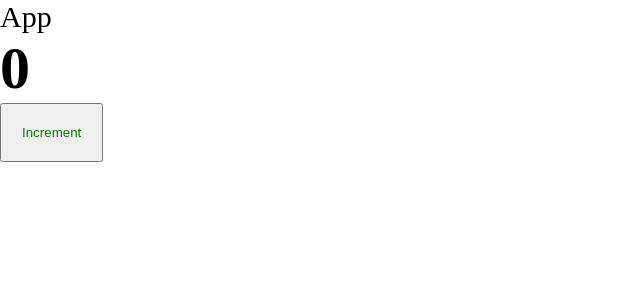
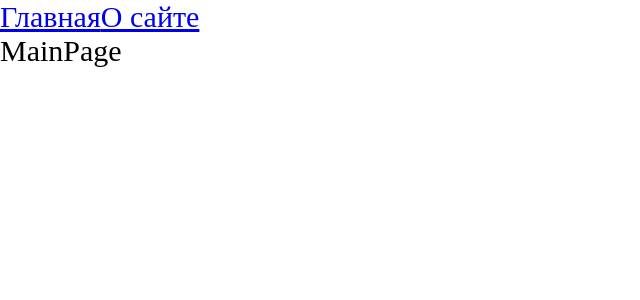
Before and after one commit to alexander962/advanced-frontend, a React app: page / in a window 1280 px wide. Shown: the top 300 px of the page, without its empty margins (0-640 px from the left). Built offline with nearby package versions, Linux system fonts and the light colour scheme.

Commit message:
add react routing and chunks

```diff
--- a/package.json
+++ b/package.json
@@ -15,6 +15,7 @@
     "@types/node": "^17.0.21",
     "@types/react": "^17.0.39",
     "@types/react-dom": "^17.0.11",
+    "@types/react-router-dom": "^5.3.3",
     "@types/webpack": "^5.28.0",
     "@types/webpack-dev-server": "^4.7.2",
     "css-loader": "^6.11.0",
@@ -33,6 +34,7 @@
   },
   "dependencies": {
     "react": "^17.0.2",
-    "react-dom": "^17.0.2"
+    "react-dom": "^17.0.2",
+    "react-router-dom": "^6.26.2"
   }
 }
--- a/src/App.tsx
+++ b/src/App.tsx
@@ -1,6 +1,8 @@
-import { FC } from "react";
-import { Counter } from "./components/Counter";
+import { FC, Suspense } from "react";
+import { Link, Route, Routes } from "react-router-dom";
 import "./index.scss";
+import { AboutPageAsync } from "./pages/AboutPage/AboutPage.async";
+import { MainPageAsync } from "./pages/MainPage/MainPage.async";
 
 interface Props {
   className?: string;
@@ -9,8 +11,14 @@
 export const App: FC<Props> = ({ className }) => {
   return (
     <div className="app">
-      App
-      <Counter />
+      <Link to={"/"}>Главная</Link>
+      <Link to={"/about"}>О сайте</Link>
+      <Suspense fallback={<div>loading...</div>}>
+        <Routes>
+          <Route path="/about" element={<AboutPageAsync />} />
+          <Route path="/" element={<MainPageAsync />} />
+        </Routes>
+      </Suspense>
     </div>
   );
 };
--- a/src/index.tsx
+++ b/src/index.tsx
@@ -1,4 +1,10 @@
 import { render } from "react-dom";
 import { App } from "./App";
+import { BrowserRouter } from "react-router-dom";
 
-render(<App />, document.getElementById("root"));
+render(
+  <BrowserRouter>
+    <App />
+  </BrowserRouter>,
+  document.getElementById("root"),
+);
--- /dev/null
+++ b/src/pages/AboutPage/AboutPage.async.tsx
@@ -0,0 +1,9 @@
+import { lazy } from "react";
+
+export const AboutPageAsync = lazy(
+  () =>
+    new Promise((resolve) => {
+      // @ts-ignore
+      setTimeout(() => resolve(import("./AboutPage")), 2000);
+    }),
+);
--- /dev/null
+++ b/src/pages/AboutPage/AboutPage.tsx
@@ -0,0 +1,11 @@
+import { FC } from "react";
+
+interface Props {
+  className?: string;
+}
+
+const AboutPage: FC<Props> = ({ className }) => {
+  return <div className={className}>AboutPage</div>;
+};
+
+export default AboutPage;
--- /dev/null
+++ b/src/pages/MainPage/MainPage.async.tsx
@@ -0,0 +1,9 @@
+import { lazy } from "react";
+
+export const MainPageAsync = lazy(
+  () =>
+    new Promise((resolve) => {
+      // @ts-ignore
+      setTimeout(() => resolve(import("./MainPage")), 2000);
+    }),
+);
--- /dev/null
+++ b/src/pages/MainPage/MainPage.tsx
@@ -0,0 +1,11 @@
+import { FC } from "react";
+
+interface Props {
+  className?: string;
+}
+
+const MainPage: FC<Props> = ({ className }) => {
+  return <div className={className}>MainPage</div>;
+};
+
+export default MainPage;
--- a/tsconfig.json
+++ b/tsconfig.json
@@ -6,7 +6,7 @@
     // Однако это не означает, что теперь вовсе нельзя использовать any.
     // Это означает лишь, что в подобных ситуация разработчик должен явно писать any,
     "noImplicitAny": true,
-    "module": "es6",
+    "module": "esnext",
     // В какую спецификацию компилируем: для поддержки большинства браузеров
     "target": "es5",
     "jsx": "react-jsx",
```
Also changed, not shown: 2 other files (tests, documents, lock files or other folders).
